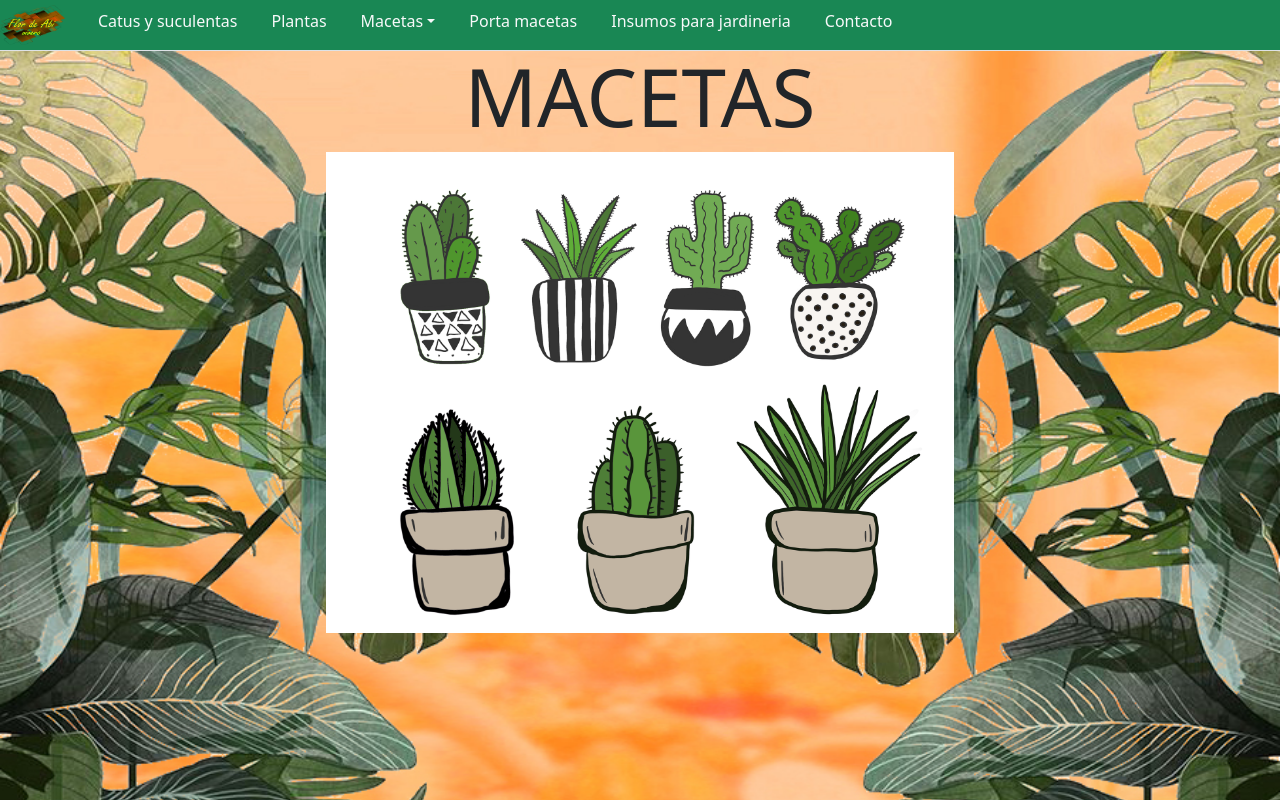
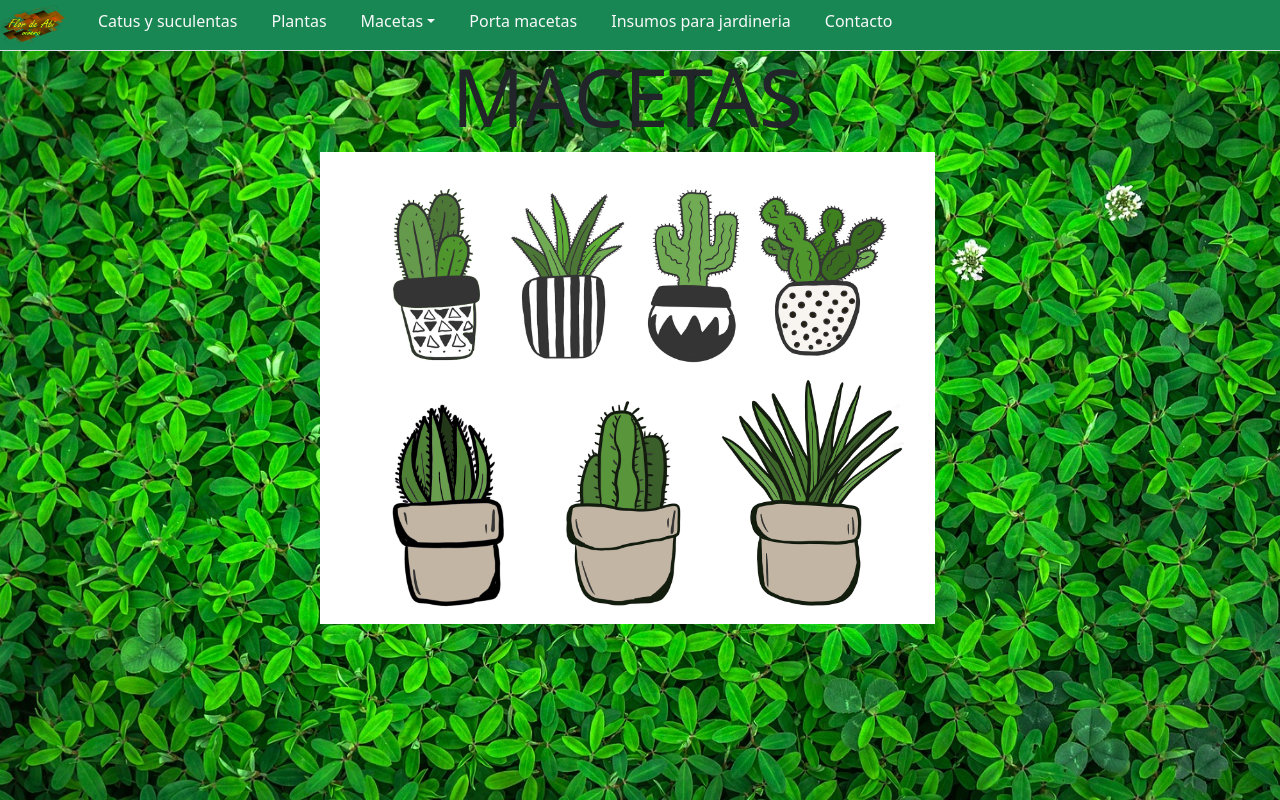
Before and after one commit to Cyberkrane/vivero2, an Angular app: page /macetas in a window 1280 px wide. Built offline with nearby package versions, Linux system fonts and the light colour scheme.

Commit message:
se cambiaron imagenes y estilos en la presentacion

```diff
--- a/src/app/pages/macetas/macetas.component.css
+++ b/src/app/pages/macetas/macetas.component.css
@@ -1,3 +1,4 @@
+
 h1{
     width: 100%;
 }
--- a/src/styles.css
+++ b/src/styles.css
@@ -1,7 +1,9 @@
 /* You can add global styles to this file, and also import other style files */
 body{
     background-image: url('../src/assets/img/portada wide.jpg');
-    background-repeat: no-repeat;
+    background-repeat: repeat-y;
     background-position: top;
     background-size: cover;
+    width: 98vw;
+    height: 100vh;
 }
```
Also changed, not shown: src/assets/img/portada wide.jpg.
